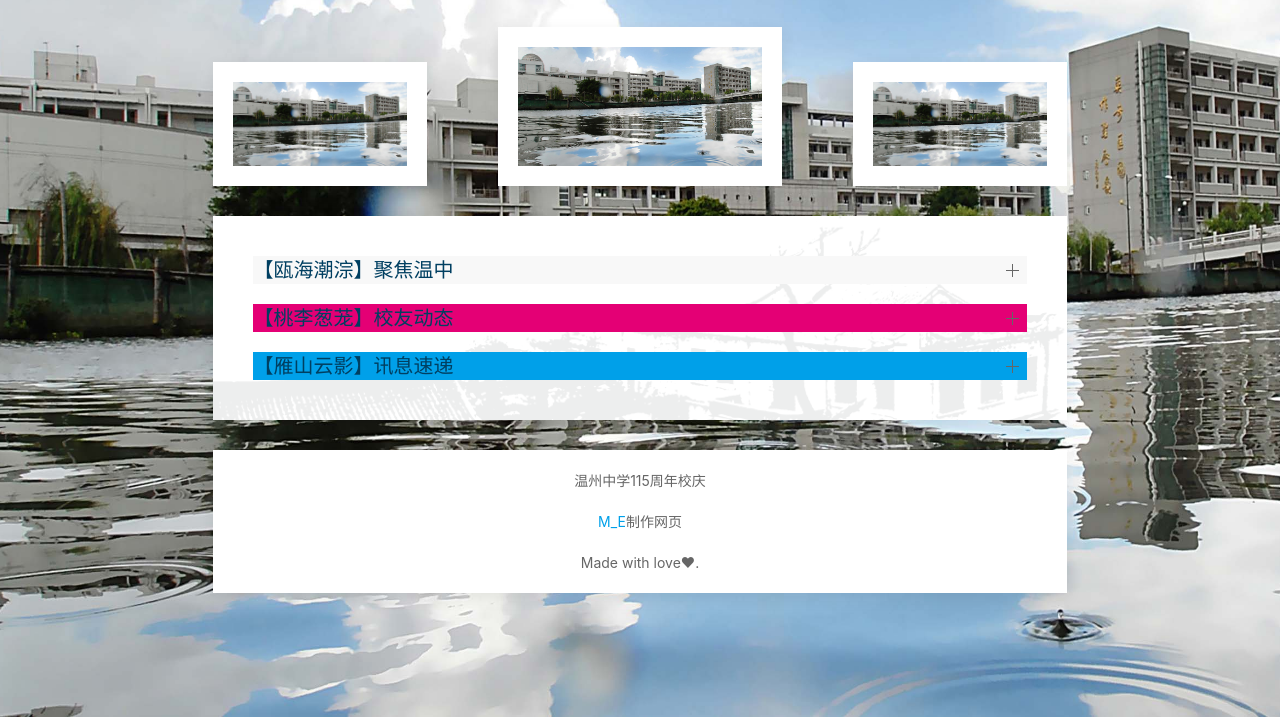
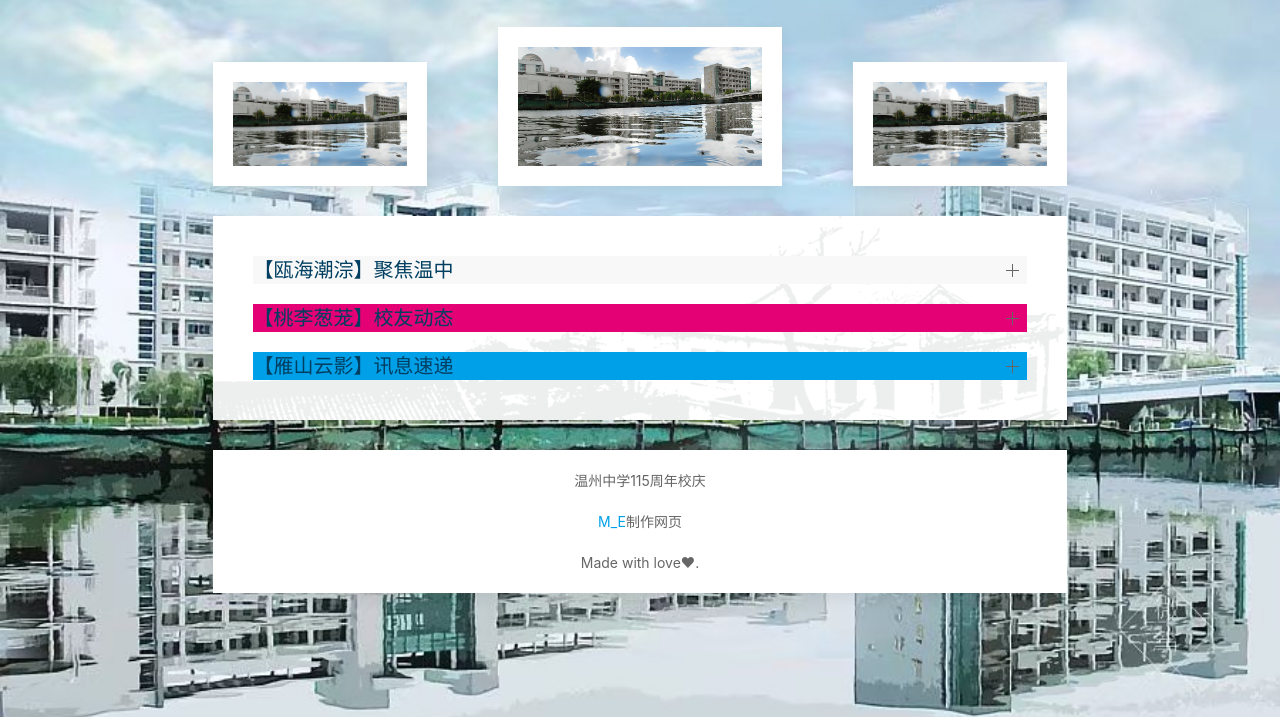
Before and after one commit to watashihame/WZHS115st, a plain HTML site: page index.html in a window 1280 px wide. Shown: the part 83-800 px from the top of the page. Drawn offline with Linux system fonts and the light colour scheme.

Commit message:
10.09首页背景图更改

```diff
--- a/index.html
+++ b/index.html
@@ -1,5 +1,5 @@
 <!DOCTYPE html>
-<html lang="zh-cn" class="uk-background-fixed uk-background-cover uk-background-center-center" style="background-image: url(img/000.jpg);">
+<html lang="zh-cn" class="uk-background-fixed uk-background-cover uk-background-center-center" style="background-image: url(img/bg.jpeg);">
 
 <head>
     <meta name="viewport" content="width=device-width,height=device-height,inital-scale=1.0,maximum-scale=1.0,user-scalable=no;">
```
Also changed, not shown: img/bg.jpeg (added).
